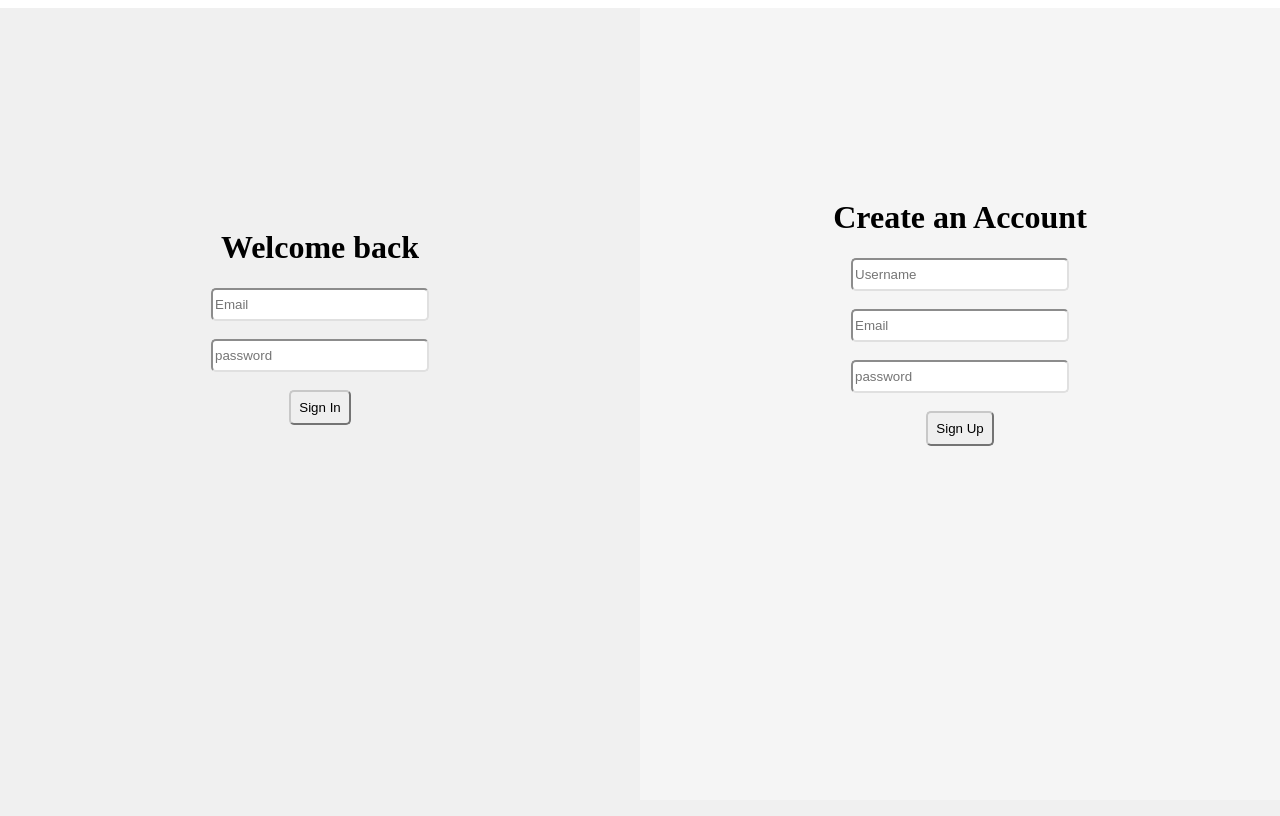
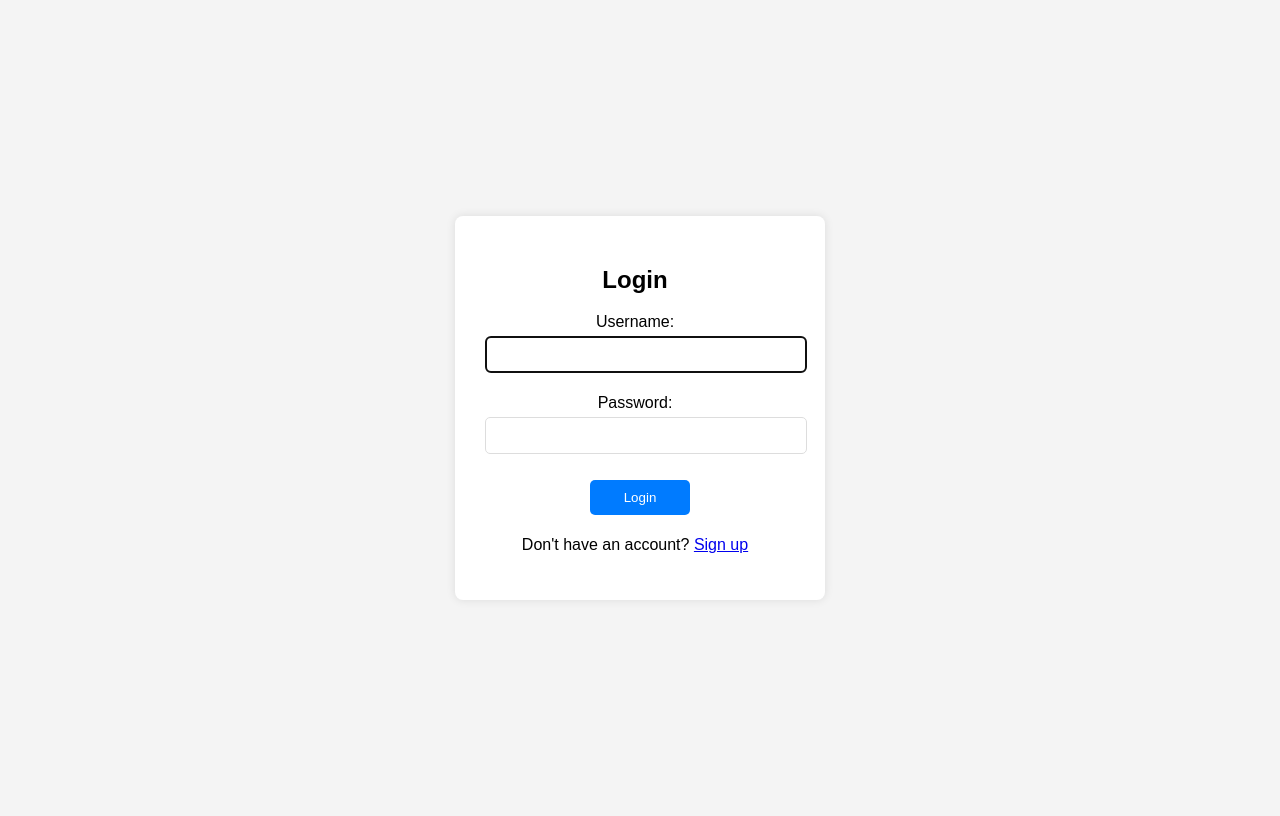
Before and after one commit to ShivaniAgarwal01/CGPA-Calculator, a Django app: page /login/ in a window 1280 px wide. Before the commit the page ends 446 px from the top, so only its background shows below. Run offline with Django 5.2, Linux system fonts and the light colour scheme.

Commit message:
login.html

```diff
--- a/templates/login.html
+++ b/templates/login.html
@@ -4,104 +4,67 @@
     <meta charset="UTF-8">
     <meta name="viewport" content="width=device-width, initial-scale=1.0">
     <title>Login</title>
-<style>
-      .split{
-        height :100%;
-        position:fixed;
-        width :50%;
-        text-align : center;
-    }
+    <style>
+        body {
+            font-family: Arial, sans-serif;
+            display: flex;
+            justify-content: center;
+            align-items: center;
+            height: 100vh;
+            background-color: #f4f4f4;
+        }
+        .container {
+            background: white;
+            padding: 30px;
+            padding-right : 40px;
+            border-radius: 8px;
+            box-shadow: 0px 0px 10px rgba(0, 0, 0, 0.1);
+            width: 300px;
+            text-align: center;
+            {% comment %} justify-content : center;
+            align-items : center; {% endcomment %}
+            {% comment %} margin : 50px; {% endcomment %}
+        }
+        input, button {
+            width: 100%;
+            padding: 10px;
+            margin: 5px 0;
+            border: 1px solid #ddd;
+            border-radius: 5px;
+        }
+        button {
+            background-color: #007bff;
+            color: white;
+            border: none;
+            cursor: pointer;
+            width : 100px;
+            margin-left : 10px
+        }
 
-    .container{
-        padding-top:200px;
-    }
-
-    .container1{
-
-        padding-top:170px;
-    }
-    .left{
-        left:0;
-        background-color: #F0F0F0;
-    }
-
-    .right{
-        right : 0;
-        background-color:#F5F5F5;
-    }
-
-    .form-control{
-        height:27px;
-        width :210px;
-        border-radius: 5px;
-        border-color:#E0E0E0;
-    }
-
-    .btn{
-        size:10px;
-        padding:8px 8px;
-        border-radius:5px;
-        border-color : #C8C8C8;
-    }
+        button:hover {
+            background-color: #0056b3;
+        }
+        .error {
+            color: red;
+            font-size: 14px;
+        }
     </style>
 </head>
 <body>
-    <div class="split left width:50%">
-                <div class="container">
-                    <h1>Welcome back</h1>
-                <div class="row mb-3">
-                  <label for="inputEmail3" class="col-sm-2 col-form-label"></label>
-                  <div class="col-sm-10">
-                    <input type="email" class="form-control" id="inputEmail3" placeholder = "Email" name="email">
-                  </div>
-                </div>
-                <br>
-                <div class="row mb-3">
-                  <label for="inputPassword3" class="col-sm-2 col-form-label"></label>
-                  <div class="col-sm-10">
-                    <input type="password" class="form-control" id="inputPassword3" placeholder="password" name="password">
-                  </div>
-                </div>
-                <br>
-                <form action="/" method="get">
-                <button type="submit" class="btn btn-primary">Sign In</button>
-            </form>
-            </div>
+    <div class="container">
+        <h2>Login</h2>
 
-  </div>
+        {% if form.errors %}
+            <p class="error">Invalid username or password. Please try again.</p>
+        {% endif %}
 
-  <div class="split right">
+        <form method="POST">
+            {% csrf_token %}
+            {{ form.as_p }}
+            <button type="submit">Login</button>
+        </form>
 
-    <div class="container1">
-        <h1>Create an Account</h1>
-        <div class="row mt-3">
-            <label for="inputUsername" class="col-sm-2 col-form-label"></label>
-            <div class="col-sm-10">
-              <input type="name" class="form-control" id="username" placeholder = "Username" name="username">
-            </div>
-          </div>
-          <br>
-    <div class="row mb-3">
-      <label for="inputEmail3" class="col-sm-2 col-form-label"></label>
-      <div class="col-sm-10">
-        <input type="email" class="form-control" id="inputEmail3" placeholder = "Email" name="email">
-      </div>
+        <p>Don't have an account? <a href="{% url 'signup' %}">Sign up</a></p>
     </div>
-    <br>
-    <div class="row mb-3">
-      <label for="inputPassword3" class="col-sm-2 col-form-label"></label>
-      <div class="col-sm-10">
-        <input type="password" class="form-control" id="inputPassword3" placeholder="password" name="password">
-      </div>
-    </div>
-    <br>
-    <form action="/" method="get">
-    <button type="submit" class="btn btn-primary">Sign Up</button>
-    </form>
-</div>
-
-
-    </div>
-  </div>
 </body>
 </html>
```
